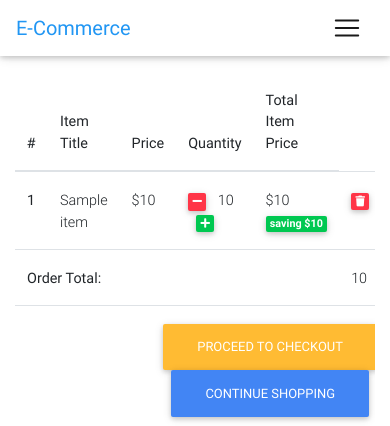
After one commit to souravlayek/ecommerce-django, a Django app: template templates/order_summary.html in a window 390 px wide. The commit adds this page. Shown: the top 426 px of the page. Run offline with Django 3.2, Linux system fonts and the light colour scheme; the template is opened without the code that fills it: most values are stand-ins (such as "Sample title", 1, 10 or a date in 2020); parts of the project's set-up code (start-up, migrations or seed data) failed here and were passed over; some libraries are stand-ins or nearby versions.

Commit message:
add order summery and increment and decrement of items

```diff
--- a/templates/nav.html
+++ b/templates/nav.html
@@ -4,7 +4,7 @@
     <div class="container">
 
       <!-- Brand -->
-      <a class="navbar-brand waves-effect" href=".">
+      <a class="navbar-brand waves-effect" href="/">
         <strong class="blue-text">E-Commerce</strong>
       </a>
 
@@ -37,7 +37,7 @@
         <ul class="navbar-nav nav-flex-icons">
         {% if request.user.is_authenticated %}
           <li class="nav-item">
-            <a class="nav-link waves-effect">
+            <a class="nav-link waves-effect" href="{% url 'core:ordersummary' %}">
               <span class="badge red z-depth-1 mr-1"> {{request.user|cart_item_count}}</span>
               <i class="fas fa-shopping-cart"></i>
               <span class="clearfix d-none d-sm-inline-block"> Cart </span>
--- /dev/null
+++ b/templates/order_summary.html
@@ -0,0 +1,111 @@
+{% extends 'base.html' %}
+{% load static %}
+{% block content %}
+  <!--Main layout-->
+  <main>
+    <div class="container">
+        <div class="table-responsive">
+  <table class="table">
+    <thead>
+      <tr>
+        <th scope="col">#</th>
+        <th scope="col">Item Title</th>
+        <th scope="col">Price</th>
+        <th scope="col">Quantity</th>
+        <th scope="col">Total Item Price</th>
+      </tr>
+    </thead>
+    <tbody>
+    {% for orderitem in object.items.all %}
+      <tr>
+        <th scope="row">{{forloop.counter}}</th>
+        <td>{{orderitem.item.title}}</td>
+        <td>${{orderitem.item.price}}</td>
+        <td>
+            <a class="badge badge-danger mr-2" href="{% url 'core:remove_single_item_from_cart' 'remove' orderitem.item.slug %}"><i class="fas fa-minus"></i></a>
+                {{orderitem.quantity}}
+            <a class="badge badge-success ml-2" href="{% url 'core:remove_single_item_from_cart' 'add' orderitem.item.slug %}"><i class="fas fa-plus"></i></a></td>
+        <td>
+         {% if orderitem.item.discount_price %}
+            ${{orderitem.get_final_price}}
+            <span class="badge badge-success">saving ${{orderitem.get_amount_save}} </span>
+        {% else %}
+            ${{orderitem.get_final_price}}
+        {% endif %}
+        </td>
+        <td><a class="badge badge-danger mr-2" href="{% url 'core:remove_from_cart' orderitem.item.slug %}"><i class="fas fa-trash"></i></td>
+      </tr>
+      {% empty %}
+      <tr>
+      <td colspan='6'>
+      No Items in Your Cart Add Something..<a class="btn btn-warning float-right" href="">Proceed To checkout</a>
+      </td>
+      </tr>
+      {% endfor %}
+      {% if object.get_total_price %}
+      <tr>
+        <td colspan="5"><strong>Order Total: </strong></td>
+        <td>{{object.get_total_price}}</td>
+      </tr>
+      <tr>
+        <td colspan="6"><a class="btn btn-warning float-right" href="">Proceed To checkout</a>
+        <a class="btn btn-primary float-right mr-2" href="">Continue Shopping</a></td>
+      </tr>
+      {% endif %}
+    </tbody>
+  </table>
+</div>
+
+      <!--Section: Products v.3-->
+      <section class="text-center mb-4">
+
+        <div class="row wow fadeIn">
+          {% for item in object_list %}
+          <div class="col-lg-3 col-md-6 mb-4">
+            <div class="card">
+              <div class="view overlay">
+
+                <img src="https://mdbootstrap.com/img/Photos/Horizontal/E-commerce/Vertical/12.jpg" class="card-img-top"
+                  alt="">
+                <a href="{{item.get_absolute_url}}">
+                  <div class="mask rgba-white-slight"></div>
+                </a>
+              </div>
+              <div class="card-body text-center">
+                <a href="" class="grey-text">
+                  <h5>{{item.get_catagory_display}}</h5>
+                </a>
+                <h5>
+                  <strong>
+                    <a href="{{item.get_absolute_url}}" class="dark-grey-text">{{item.title}}
+                      <span class="badge badge-pill {{item.get_label_display}}-color">NEW</span>
+                    </a>
+                  </strong>
+                </h5>
+
+                <h4 class="font-weight-bold blue-text">
+                  <strong>{% if item.discount_price %}{{item.discount_price}}{% else %}{{item.price}}{% endif %}$</strong>
+                </h4>
+
+              </div>
+              <!--Card content-->
+
+            </div>
+            <!--Card-->
+
+          </div>
+          <!--Grid column-->
+          {% endfor %}
+
+        </div>
+        <!--Grid row-->
+
+      </section>
+      <!--Section: Products v.3-->
+
+
+    </div>
+  </main>
+  <!--Main layout-->
+
+{% endblock content %}
```
Also changed, not shown: core/models.py (+20 -0 lines), core/urls.py (+6 -2 lines), core/views.py (+58 -1 lines).
